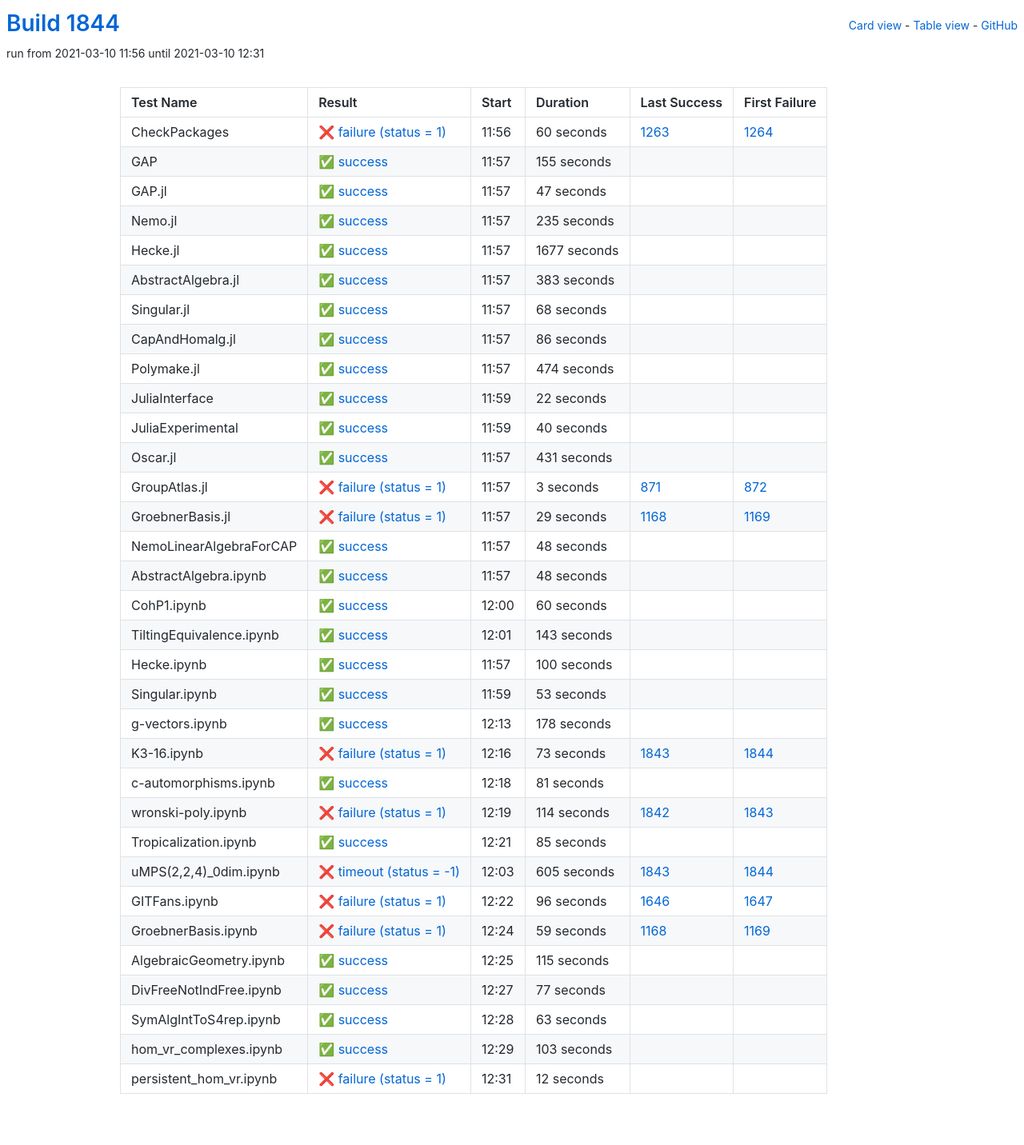
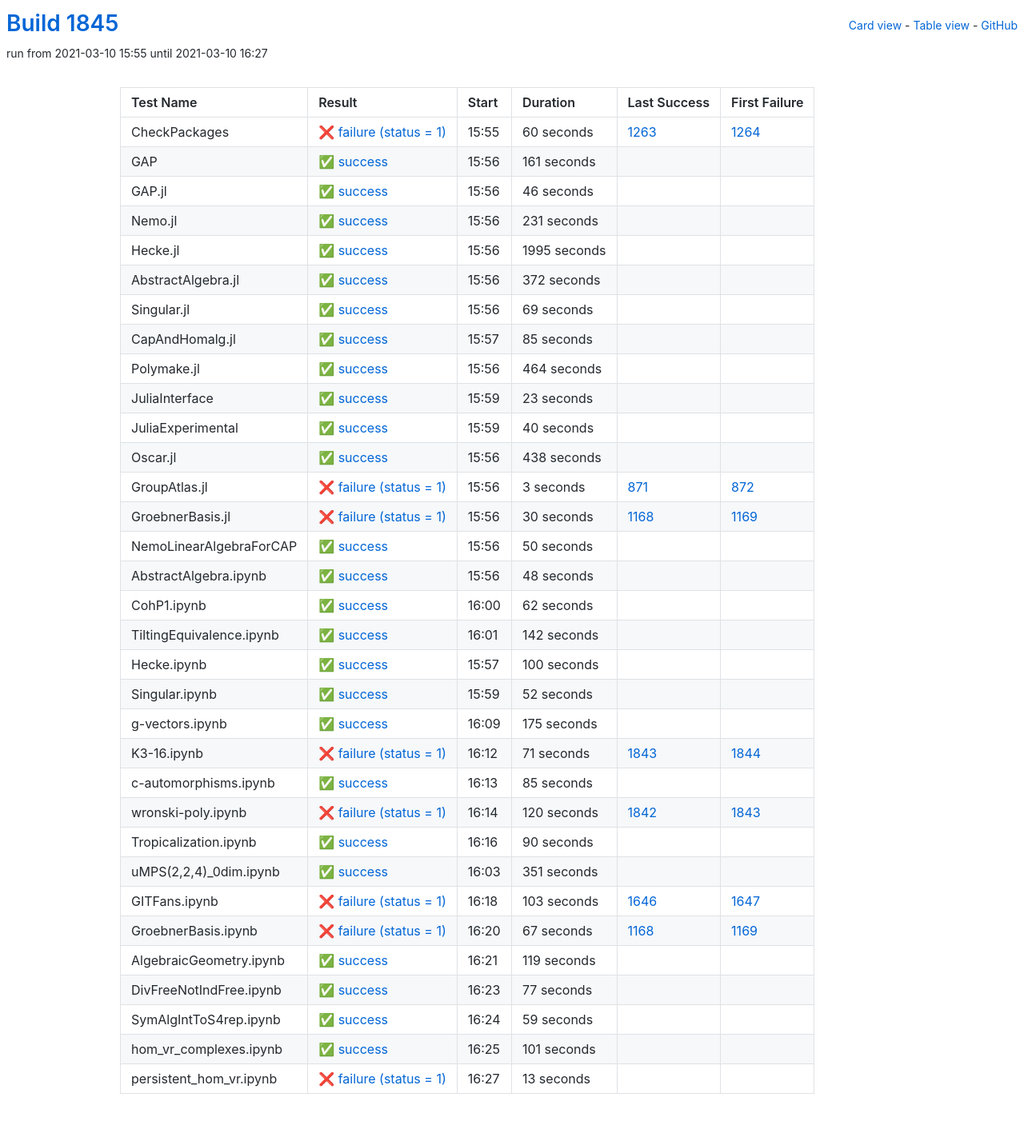
Before and after one commit to oscar-system/oscar-ci-status-stable, a Jekyll site: the page built from table.html, in a window 1280 px wide. Shown: the whole page at 80% size. Built offline with Jekyll 4.4.1, drawn with Linux system fonts in a browser that asks for light colours.

Commit message:
Build #1845

```diff
--- a/_data/ci.yml
+++ b/_data/ci.yml
@@ -1,6 +1,6 @@
 ---
-build: 1844
-build_url: https://oscarci.mathematik.uni-kl.de/job/oscar-stable/1844/
+build: 1845
+build_url: https://oscarci.mathematik.uni-kl.de/job/oscar-stable/1845/
 job: oscar-stable
 organization: oscar-system
 repo: oscar-ci-status-stable
@@ -8,8 +8,8 @@ repourl: https://github.com/oscar-system/oscar-ci-status-stable
 tests:
 - name: CheckPackages
   id: checkpackages
-  log: https://oscarci.mathematik.uni-kl.de/job/oscar-stable/1844/artifact/logs/build-1844/CheckPackages.log
-  start: 2021-03-10 11:56
+  log: https://oscarci.mathematik.uni-kl.de/job/oscar-stable/1845/artifact/logs/build-1845/CheckPackages.log
+  start: 2021-03-10 15:55
   success: false
   exitcode: 1
   status: failure
@@ -20,116 +20,116 @@ tests:
   first_failure_url: https://oscarci.mathematik.uni-kl.de/job/oscar-stable/1264/
 - name: GAP
   id: gap
-  log: https://oscarci.mathematik.uni-kl.de/job/oscar-stable/1844/artifact/logs/build-1844/GAP.log
-  start: 2021-03-10 11:57
+  log: https://oscarci.mathematik.uni-kl.de/job/oscar-stable/1845/artifact/logs/build-1845/GAP.log
+  start: 2021-03-10 15:56
   success: true
   exitcode: 0
   status: success
-  duration: 155
+  duration: 161
   last_success: false
   last_success_url:
   first_failure: false
   first_failure_url:
 - name: GAP.jl
   id: gap-jl
-  log: https://oscarci.mathematik.uni-kl.de/job/oscar-stable/1844/artifact/logs/build-1844/GAP.jl.log
-  start: 2021-03-10 11:57
+  log: https://oscarci.mathematik.uni-kl.de/job/oscar-stable/1845/artifact/logs/build-1845/GAP.jl.log
+  start: 2021-03-10 15:56
   success: true
   exitcode: 0
   status: success
-  duration: 47
+  duration: 46
   last_success: false
   last_success_url:
   first_failure: false
   first_failure_url:
 - name: Nemo.jl
   id: nemo-jl
-  log: https://oscarci.mathematik.uni-kl.de/job/oscar-stable/1844/artifact/logs/build-1844/Nemo.jl.log
-  start: 2021-03-10 11:57
+  log: https://oscarci.mathematik.uni-kl.de/job/oscar-stable/1845/artifact/logs/build-1845/Nemo.jl.log
+  start: 2021-03-10 15:56
   success: true
   exitcode: 0
   status: success
-  duration: 235
+  duration: 231
   last_success: false
   last_success_url:
   first_failure: false
   first_failure_url:
 - name: Hecke.jl
   id: hecke-jl
-  log: https://oscarci.mathematik.uni-kl.de/job/oscar-stable/1844/artifact/logs/build-1844/Hecke.jl.log
-  start: 2021-03-10 11:57
+  log: https://oscarci.mathematik.uni-kl.de/job/oscar-stable/1845/artifact/logs/build-1845/Hecke.jl.log
+  start: 2021-03-10 15:56
   success: true
   exitcode: 0
   status: success
-  duration: 1677
+  duration: 1995
   last_success: false
   last_success_url:
   first_failure: false
   first_failure_url:
 - name: AbstractAlgebra.jl
   id: abstractalgebra-jl
-  log: https://oscarci.mathematik.uni-kl.de/job/oscar-stable/1844/artifact/logs/build-1844/AbstractAlgebra.jl.log
-  start: 2021-03-10 11:57
+  log: https://oscarci.mathematik.uni-kl.de/job/oscar-stable/1845/artifact/logs/build-1845/AbstractAlgebra.jl.log
+  start: 2021-03-10 15:56
   success: true
   exitcode: 0
   status: success
-  duration: 383
+  duration: 372
   last_success: false
   last_success_url:
   first_failure: false
   first_failure_url:
 - name: Singular.jl
   id: singular-jl
-  log: https://oscarci.mathematik.uni-kl.de/job/oscar-stable/1844/artifact/logs/build-1844/Singular.jl.log
-  start: 2021-03-10 11:57
+  log: https://oscarci.mathematik.uni-kl.de/job/oscar-stable/1845/artifact/logs/build-1845/Singular.jl.log
+  start: 2021-03-10 15:56
   success: true
   exitcode: 0
   status: success
-  duration: 68
+  duration: 69
   last_success: false
   last_success_url:
   first_failure: false
   first_failure_url:
 - name: CapAndHomalg.jl
   id: capandhomalg-jl
-  log: https://oscarci.mathematik.uni-kl.de/job/oscar-stable/1844/artifact/logs/build-1844/CapAndHomalg.jl.log
-  start: 2021-03-10 11:57
+  log: https://oscarci.mathematik.uni-kl.de/job/oscar-stable/1845/artifact/logs/build-1845/CapAndHomalg.jl.log
+  start: 2021-03-10 15:57
   success: true
   exitcode: 0
   status: success
-  duration: 86
+  duration: 85
   last_success: false
   last_success_url:
   first_failure: false
   first_failure_url:
 - name: Polymake.jl
   id: polymake-jl
-  log: https://oscarci.mathematik.uni-kl.de/job/oscar-stable/1844/artifact/logs/build-1844/Polymake.jl.log
-  start: 2021-03-10 11:57
+  log: https://oscarci.mathematik.uni-kl.de/job/oscar-stable/1845/artifact/logs/build-1845/Polymake.jl.log
+  start: 2021-03-10 15:56
   success: true
   exitcode: 0
   status: success
-  duration: 474
+  duration: 464
   last_success: false
   last_success_url:
   first_failure: false
   first_failure_url:
 - name: JuliaInterface
   id: juliainterface
-  log: https://oscarci.mathematik.uni-kl.de/job/oscar-stable/1844/artifact/logs/build-1844/JuliaInterface.log
-  start: 2021-03-10 11:59
+  log: https://oscarci.mathematik.uni-kl.de/job/oscar-stable/1845/artifact/logs/build-1845/JuliaInterface.log
+  start: 2021-03-10 15:59
   success: true
   exitcode: 0
   status: success
-  duration: 22
+  duration: 23
   last_success: false
   last_success_url:
   first_failure: false
   first_failure_url:
 - name: JuliaExperimental
   id: juliaexperimental
-  log: https://oscarci.mathematik.uni-kl.de/job/oscar-stable/1844/artifact/logs/build-1844/JuliaExperimental.log
-  start: 2021-03-10 11:59
+  log: https://oscarci.mathematik.uni-kl.de/job/oscar-stable/1845/artifact/logs/build-1845/JuliaExperimental.log
+  start: 2021-03-10 15:59
   success: true
   exitcode: 0
   status: success
@@ -140,20 +140,20 @@ tests:
   first_failure_url:
 - name: Oscar.jl
   id: oscar-jl
-  log: https://oscarci.mathematik.uni-kl.de/job/oscar-stable/1844/artifact/logs/build-1844/Oscar.jl.log
-  start: 2021-03-10 11:57
+  log: https://oscarci.mathematik.uni-kl.de/job/oscar-stable/1845/artifact/logs/build-1845/Oscar.jl.log
+  start: 2021-03-10 15:56
   success: true
   exitcode: 0
   status: success
-  duration: 431
+  duration: 438
   last_success: false
   last_success_url:
   first_failure: false
   first_failure_url:
 - name: GroupAtlas.jl
   id: groupatlas-jl
-  log: https://oscarci.mathematik.uni-kl.de/job/oscar-stable/1844/artifact/logs/build-1844/GroupAtlas.jl.log
-  start: 2021-03-10 11:57
+  log: https://oscarci.mathematik.uni-kl.de/job/oscar-stable/1845/artifact/logs/build-1845/GroupAtlas.jl.log
+  start: 2021-03-10 15:56
   success: false
   exitcode: 1
   status: failure
@@ -164,32 +164,32 @@ tests:
   first_failure_url: https://oscarci.mathematik.uni-kl.de/job/oscar-stable/872/
 - name: GroebnerBasis.jl
   id: groebnerbasis-jl
-  log: https://oscarci.mathematik.uni-kl.de/job/oscar-stable/1844/artifact/logs/build-1844/GroebnerBasis.jl.log
-  start: 2021-03-10 11:57
+  log: https://oscarci.mathematik.uni-kl.de/job/oscar-stable/1845/artifact/logs/build-1845/GroebnerBasis.jl.log
+  start: 2021-03-10 15:56
   success: false
   exitcode: 1
   status: failure
-  duration: 29
+  duration: 30
   last_success: 1168
   last_success_url: https://oscarci.mathematik.uni-kl.de/job/oscar-stable/1168/
   first_failure: 1169
   first_failure_url: https://oscarci.mathematik.uni-kl.de/job/oscar-stable/1169/
 - name: NemoLinearAlgebraForCAP
   id: nemolinearalgebraforcap
-  log: https://oscarci.mathematik.uni-kl.de/job/oscar-stable/1844/artifact/logs/build-1844/NemoLinearAlgebraForCAP.log
-  start: 2021-03-10 11:57
+  log: https://oscarci.mathematik.uni-kl.de/job/oscar-stable/1845/artifact/logs/build-1845/NemoLinearAlgebraForCAP.log
+  start: 2021-03-10 15:56
   success: true
   exitcode: 0
   status: success
-  duration: 48
+  duration: 50
   last_success: false
   last_success_url:
   first_failure: false
   first_failure_url:
 - name: AbstractAlgebra.ipynb
   id: abstractalgebra-ipynb
-  log: https://oscarci.mathematik.uni-kl.de/job/oscar-stable/1844/artifact/logs/build-1844/AbstractAlgebra.ipynb.log
-  start: 2021-03-10 11:57
+  log: https://oscarci.mathematik.uni-kl.de/job/oscar-stable/1845/artifact/logs/build-1845/AbstractAlgebra.ipynb.log
+  start: 2021-03-10 15:56
   success: true
   exitcode: 0
   status: success
@@ -200,32 +200,32 @@ tests:
   first_failure_url:
 - name: CohP1.ipynb
   id: cohp1-ipynb
-  log: https://oscarci.mathematik.uni-kl.de/job/oscar-stable/1844/artifact/logs/build-1844/CohP1.ipynb.log
-  start: 2021-03-10 12:00
+  log: https://oscarci.mathematik.uni-kl.de/job/oscar-stable/1845/artifact/logs/build-1845/CohP1.ipynb.log
+  start: 2021-03-10 16:00
   success: true
   exitcode: 0
   status: success
-  duration: 60
+  duration: 62
   last_success: false
   last_success_url:
   first_failure: false
   first_failure_url:
 - name: TiltingEquivalence.ipynb
   id: tiltingequivalence-ipynb
-  log: https://oscarci.mathematik.uni-kl.de/job/oscar-stable/1844/artifact/logs/build-1844/TiltingEquivalence.ipynb.log
-  start: 2021-03-10 12:01
+  log: https://oscarci.mathematik.uni-kl.de/job/oscar-stable/1845/artifact/logs/build-1845/TiltingEquivalence.ipynb.log
+  start: 2021-03-10 16:01
   success: true
   exitcode: 0
   status: success
-  duration: 143
+  duration: 142
   last_success: false
   last_success_url:
   first_failure: false
   first_failure_url:
 - name: Hecke.ipynb
   id: hecke-ipynb
-  log: https://oscarci.mathematik.uni-kl.de/job/oscar-stable/1844/artifact/logs/build-1844/Hecke.ipynb.log
-  start: 2021-03-10 11:57
+  log: https://oscarci.mathematik.uni-kl.de/job/oscar-stable/1845/artifact/logs/build-1845/Hecke.ipynb.log
+  start: 2021-03-10 15:57
   success: true
   exitcode: 0
   status: success
@@ -236,68 +236,44 @@ tests:
   first_failure_url:
 - name: Singular.ipynb
   id: singular-ipynb
-  log: https://oscarci.mathematik.uni-kl.de/job/oscar-stable/1844/artifact/logs/build-1844/Singular.ipynb.log
-  start: 2021-03-10 11:59
+  log: https://oscarci.mathematik.uni-kl.de/job/oscar-stable/1845/artifact/logs/build-1845/Singular.ipynb.log
+  start: 2021-03-10 15:59
   success: true
   exitcode: 0
   status: success
-  duration: 53
+  duration: 52
   last_success: false
   last_success_url:
   first_failure: false
   first_failure_url:
 - name: g-vectors.ipynb
   id: g-vectors-ipynb
-  log: https://oscarci.mathematik.uni-kl.de/job/oscar-stable/1844/artifact/logs/build-1844/g-vectors.ipynb.log
-  start: 2021-03-10 12:13
+  log: https://oscarci.mathematik.uni-kl.de/job/oscar-stable/1845/artifact/logs/build-1845/g-vectors.ipynb.log
+  start: 2021-03-10 16:09
   success: true
   exitcode: 0
   status: success
-  duration: 178
+  duration: 175
   last_success: false
   last_success_url:
   first_failure: false
   first_failure_url:
 - name: K3-16.ipynb
   id: k3-16-ipynb
-  log: https://oscarci.mathematik.uni-kl.de/job/oscar-stable/1844/artifact/logs/build-1844/K3-16.ipynb.log
-  start: 2021-03-10 12:16
+  log: https://oscarci.mathematik.uni-kl.de/job/oscar-stable/1845/artifact/logs/build-1845/K3-16.ipynb.log
+  start: 2021-03-10 16:12
   success: false
   exitcode: 1
   status: failure
-  duration: 73
+  duration: 71
   last_success: 1843
   last_success_url: https://oscarci.mathematik.uni-kl.de/job/oscar-stable/1843/
   first_failure: 1844
   first_failure_url: https://oscarci.mathematik.uni-kl.de/job/oscar-stable/1844/
 - name: c-automorphisms.ipynb
   id: c-automorphisms-ipynb
-  log: https://oscarci.mathematik.uni-kl.de/job/oscar-stable/1844/artifact/logs/build-1844/c-automorphisms.ipynb.log
-  start: 2021-03-10 12:18
-  success: true
-  exitcode: 0
-  status: success
-  duration: 81
-  last_success: false
-  last_success_url:
-  first_failure: false
-  first_failure_url:
-- name: wronski-poly.ipynb
-  id: wronski-poly-ipynb
-  log: https://oscarci.mathematik.uni-kl.de/job/oscar-stable/1844/artifact/logs/build-1844/wronski-poly.ipynb.log
-  start: 2021-03-10 12:19
-  success: false
-  exitcode: 1
-  status: failure
-  duration: 114
-  last_success: 1842
-  last_success_url: https://oscarci.mathematik.uni-kl.de/job/oscar-stable/1842/
-  first_failure: 1843
-  first_failure_url: https://oscarci.mathematik.uni-kl.de/job/oscar-stable/1843/
-- name: Tropicalization.ipynb
-  id: tropicalization-ipynb
-  log: https://oscarci.mathematik.uni-kl.de/job/oscar-stable/1844/artifact/logs/build-1844/Tropicalization.ipynb.log
-  start: 2021-03-10 12:21
+  log: https://oscarci.mathematik.uni-kl.de/job/oscar-stable/1845/artifact/logs/build-1845/c-automorphisms.ipynb.log
+  start: 2021-03-10 16:13
   success: true
   exitcode: 0
   status: success
@@ -306,58 +282,82 @@ tests:
   last_success_url:
   first_failure: false
   first_failure_url:
-- name: uMPS(2,2,4)_0dim.ipynb
-  id: umps-2-2-4-0dim-ipynb
-  log: https://oscarci.mathematik.uni-kl.de/job/oscar-stable/1844/artifact/logs/build-1844/uMPS-2-2-4-_0dim.ipynb.log
-  start: 2021-03-10 12:03
-  success: false
-  exitcode: -1
-  status: timeout
-  duration: 605
-  last_success: 1843
-  last_success_url: https://oscarci.mathematik.uni-kl.de/job/oscar-stable/1843/
-  first_failure: 1844
-  first_failure_url: https://oscarci.mathematik.uni-kl.de/job/oscar-stable/1844/
-- name: GITFans.ipynb
-  id: gitfans-ipynb
-  log: https://oscarci.mathematik.uni-kl.de/job/oscar-stable/1844/artifact/logs/build-1844/GITFans.ipynb.log
-  start: 2021-03-10 12:22
+- name: wronski-poly.ipynb
+  id: wronski-poly-ipynb
+  log: https://oscarci.mathematik.uni-kl.de/job/oscar-stable/1845/artifact/logs/build-1845/wronski-poly.ipynb.log
+  start: 2021-03-10 16:14
   success: false
   exitcode: 1
   status: failure
-  duration: 96
+  duration: 120
+  last_success: 1842
+  last_success_url: https://oscarci.mathematik.uni-kl.de/job/oscar-stable/1842/
+  first_failure: 1843
+  first_failure_url: https://oscarci.mathematik.uni-kl.de/job/oscar-stable/1843/
+- name: Tropicalization.ipynb
+  id: tropicalization-ipynb
+  log: https://oscarci.mathematik.uni-kl.de/job/oscar-stable/1845/artifact/logs/build-1845/Tropicalization.ipynb.log
+  start: 2021-03-10 16:16
+  success: true
+  exitcode: 0
+  status: success
+  duration: 90
+  last_success: false
+  last_success_url:
+  first_failure: false
+  first_failure_url:
+- name: uMPS(2,2,4)_0dim.ipynb
+  id: umps-2-2-4-0dim-ipynb
+  log: https://oscarci.mathematik.uni-kl.de/job/oscar-stable/1845/artifact/logs/build-1845/uMPS-2-2-4-_0dim.ipynb.log
+  start: 2021-03-10 16:03
+  success: true
+  exitcode: 0
+  status: success
+  duration: 351
+  last_success: false
+  last_success_url:
+  first_failure: false
+  first_failure_url:
+- name: GITFans.ipynb
+  id: gitfans-ipynb
+  log: https://oscarci.mathematik.uni-kl.de/job/oscar-stable/1845/artifact/logs/build-1845/GITFans.ipynb.log
+  start: 2021-03-10 16:18
+  success: false
+  exitcode: 1
+  status: failure
+  duration: 103
   last_success: 1646
   last_success_url: https://oscarci.mathematik.uni-kl.de/job/oscar-stable/1646/
   first_failure: 1647
   first_failure_url: https://oscarci.mathematik.uni-kl.de/job/oscar-stable/1647/
 - name: GroebnerBasis.ipynb
   id: groebnerbasis-ipynb
-  log: https://oscarci.mathematik.uni-kl.de/job/oscar-stable/1844/artifact/logs/build-1844/GroebnerBasis.ipynb.log
-  start: 2021-03-10 12:24
+  log: https://oscarci.mathematik.uni-kl.de/job/oscar-stable/1845/artifact/logs/build-1845/GroebnerBasis.ipynb.log
+  start: 2021-03-10 16:20
   success: false
   exitcode: 1
   status: failure
-  duration: 59
+  duration: 67
   last_success: 1168
   last_success_url: https://oscarci.mathematik.uni-kl.de/job/oscar-stable/1168/
   first_failure: 1169
   first_failure_url: https://oscarci.mathematik.uni-kl.de/job/oscar-stable/1169/
 - name: AlgebraicGeometry.ipynb
   id: algebraicgeometry-ipynb
-  log: https://oscarci.mathematik.uni-kl.de/job/oscar-stable/1844/artifact/logs/build-1844/AlgebraicGeometry.ipynb.log
-  start: 2021-03-10 12:25
+  log: https://oscarci.mathematik.uni-kl.de/job/oscar-stable/1845/artifact/logs/build-1845/AlgebraicGeometry.ipynb.log
+  start: 2021-03-10 16:21
   success: true
   exitcode: 0
   status: success
-  duration: 115
+  duration: 119
   last_success: false
   last_success_url:
   first_failure: false
   first_failure_url:
 - name: DivFreeNotIndFree.ipynb
   id: divfreenotindfree-ipynb
-  log: https://oscarci.mathematik.uni-kl.de/job/oscar-stable/1844/artifact/logs/build-1844/DivFreeNotIndFree.ipynb.log
-  start: 2021-03-10 12:27
+  log: https://oscarci.mathematik.uni-kl.de/job/oscar-stable/1845/artifact/logs/build-1845/DivFreeNotIndFree.ipynb.log
+  start: 2021-03-10 16:23
   success: true
   exitcode: 0
   status: success
@@ -368,36 +368,36 @@ tests:
   first_failure_url:
 - name: SymAlgIntToS4rep.ipynb
   id: symalginttos4rep-ipynb
-  log: https://oscarci.mathematik.uni-kl.de/job/oscar-stable/1844/artifact/logs/build-1844/SymAlgIntToS4rep.ipynb.log
-  start: 2021-03-10 12:28
+  log: https://oscarci.mathematik.uni-kl.de/job/oscar-stable/1845/artifact/logs/build-1845/SymAlgIntToS4rep.ipynb.log
+  start: 2021-03-10 16:24
   success: true
   exitcode: 0
   status: success
-  duration: 63
+  duration: 59
   last_success: false
   last_success_url:
   first_failure: false
   first_failure_url:
 - name: hom_vr_complexes.ipynb
   id: hom-vr-complexes-ipynb
-  log: https://oscarci.mathematik.uni-kl.de/job/oscar-stable/1844/artifact/logs/build-1844/hom_vr_complexes.ipynb.log
-  start: 2021-03-10 12:29
+  log: https://oscarci.mathematik.uni-kl.de/job/oscar-stable/1845/artifact/logs/build-1845/hom_vr_complexes.ipynb.log
+  start: 2021-03-10 16:25
   success: true
   exitcode: 0
   status: success
-  duration: 103
+  duration: 101
   last_success: false
   last_success_url:
   first_failure: false
   first_failure_url:
 - name: persistent_hom_vr.ipynb
   id: persistent-hom-vr-ipynb
-  log: https://oscarci.mathematik.uni-kl.de/job/oscar-stable/1844/artifact/logs/build-1844/persistent_hom_vr.ipynb.log
-  start: 2021-03-10 12:31
+  log: https://oscarci.mathematik.uni-kl.de/job/oscar-stable/1845/artifact/logs/build-1845/persistent_hom_vr.ipynb.log
+  start: 2021-03-10 16:27
   success: false
   exitcode: 1
   status: failure
-  duration: 12
+  duration: 13
   last_success: false
   last_success_url:
   first_failure: false
```
Also changed, not shown: README.md.
